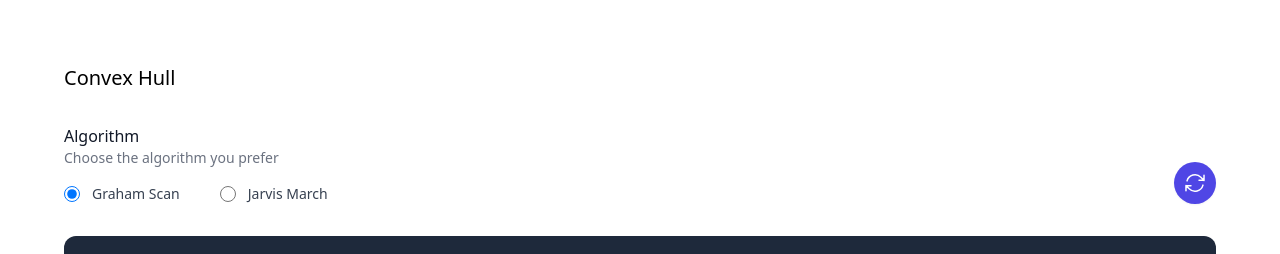
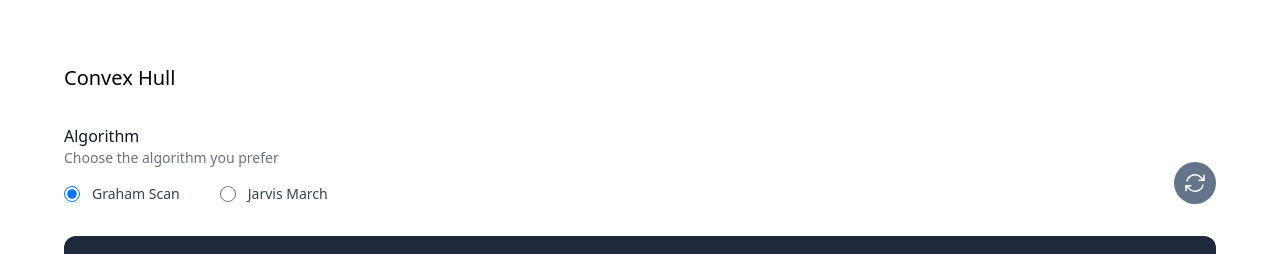
Before and after one commit to schmuecker/computational-geometry, a React (Vite) app: page / in a window 1280 px wide. Shown: the top 254 px of the page. Built offline with nearby package versions, Linux system fonts and the light colour scheme.

Commit message:
Adjust desig

```diff
--- a/index.html
+++ b/index.html
@@ -4,7 +4,7 @@
     <meta charset="UTF-8" />
     <link rel="icon" type="image/svg+xml" href="/vite.svg" />
     <meta name="viewport" content="width=device-width, initial-scale=1.0" />
-    <title>Vite + React + TS</title>
+    <title>Computational Geometry</title>
   </head>
   <body>
     <div id="root"></div>
--- a/src/components/Button/ResetButton.tsx
+++ b/src/components/Button/ResetButton.tsx
@@ -9,7 +9,7 @@ function ResetButton({ onClick }: ResetButtonProps) {
   return (
     <button
       type="button"
-      className="inline-flex items-center rounded-full border border-transparent bg-indigo-600 p-2 text-white shadow-sm hover:bg-indigo-700 focus:outline-none focus:ring-2 focus:ring-indigo-500 focus:ring-offset-2"
+      className="inline-flex items-center rounded-full border border-transparent bg-slate-500 p-2 text-white shadow-sm hover:bg-indigo-700 focus:outline-none focus:ring-2 focus:ring-indigo-500 focus:ring-offset-2"
       onClick={onClick}
     >
       <ArrowPathIcon className="h-6 w-6" />
```
